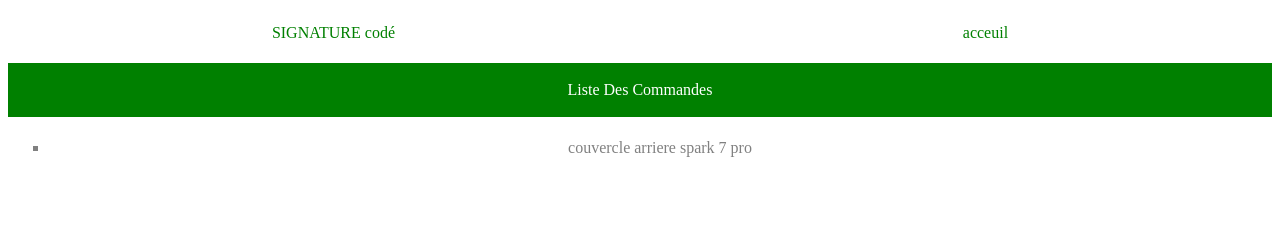
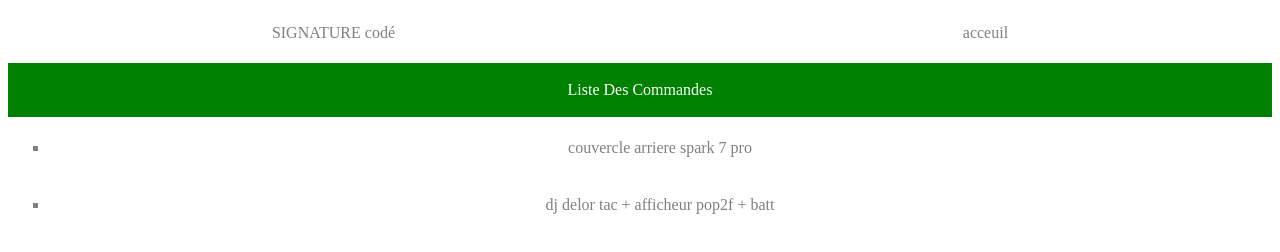
Before and after one commit to signaturecode/commande, a plain HTML site: page index.html in a window 1280 px wide. Drawn offline with Linux system fonts and the light colour scheme.

Commit message:
edit new cust

```diff
--- a/index.html
+++ b/index.html
@@ -29,6 +29,11 @@
                 <li class="commandes">couvercle arriere spark 7 pro</li>
             </ul>
         </div>
+        <div class="com">
+            <ul>
+                <li class="commandes">dj delor tac + afficheur pop2f + batt</li>
+            </ul>
+        </div>
     </main>
 
 </body>
--- a/styl.css
+++ b/styl.css
@@ -1,6 +1,6 @@
 header{
     background-color: white;
-    color: green;
+    color: grey;
 }
 header {
    display: flex;
```
